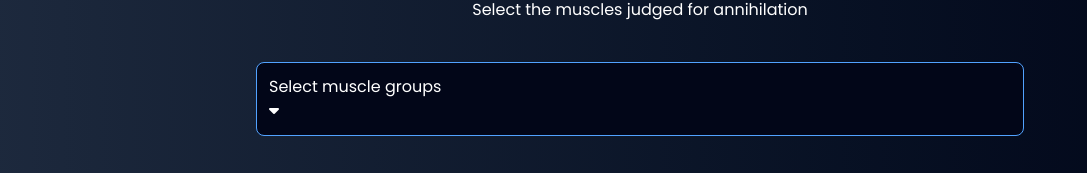
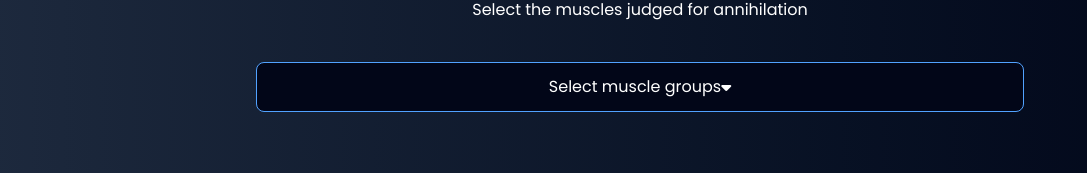
Before and after one commit to AbdullahiAbdulganiyu/fitness-app, a React (Vite) app: page / in a window 1280 px wide. Shown: the part 1312-1485 px from the top of the page, without its empty margins (0-1087 px from the left). Built offline with nearby package versions, Linux system fonts and the light colour scheme.

Commit message:
adding some classes to style the div

```diff
--- a/src/components/Generator.jsx
+++ b/src/components/Generator.jsx
@@ -47,7 +47,7 @@ export default function Generator() {
           description={"Select the muscles judged for annihilation"}
         />
         <div className="bg-slate-950 p-3 border border-solid border-blue-400 rounded-lg">
-          <div>
+          <div className="relative flex items-center justify-center">
             <p>Select muscle groups</p>
             <i className="fa-solid fa-caret-down"></i>
           </div>
```
